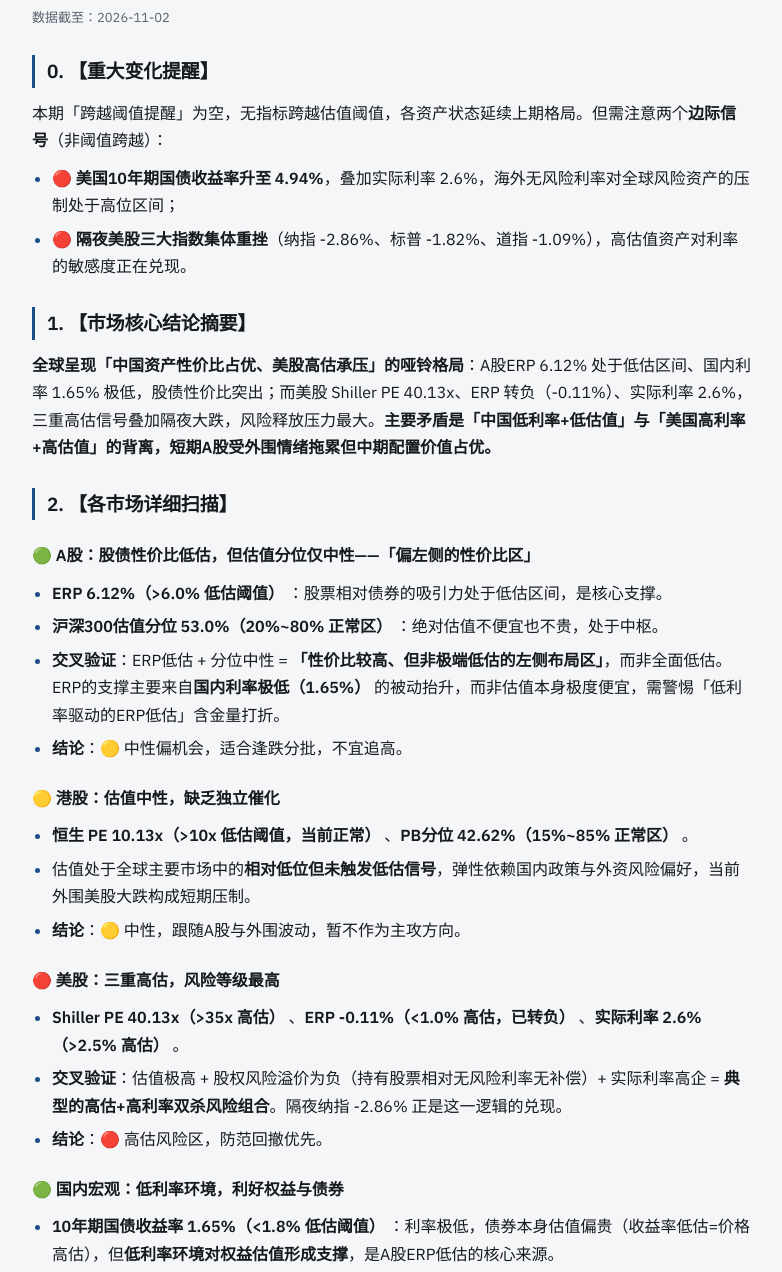
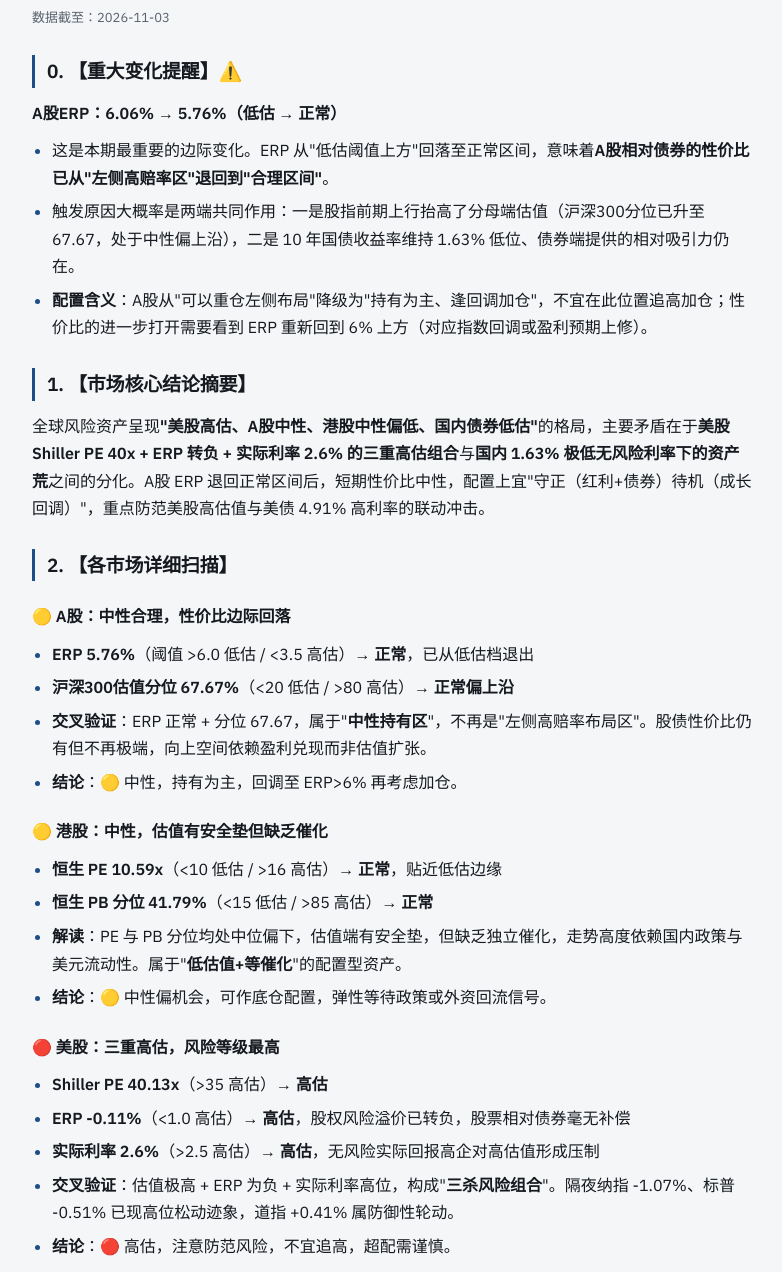
Before and after one commit to chakeo/steady-growth-reports, a plain HTML site: page index.html in a window 1280 px wide. Shown: the part 88-1360 px from the top of the page, without its empty margins (248-1030 px from the left). Drawn offline with Linux system fonts and the light colour scheme.

Commit message:
更新核心指标报告 2026-11-03

```diff
--- a/index.html
+++ b/index.html
@@ -48,32 +48,30 @@
 <header>
 <p class="eyebrow">理财智能体 · 每日宏观与配置报告</p>
 <h1>每日宏观与配置报告</h1>
-<p class="meta">数据截至：2026-11-02</p>
+<p class="meta">数据截至：2026-11-03</p>
 </header>
-<h2>0. 【重大变化提醒】</h2>
-<p>本期「跨越阈值提醒」为空，无指标跨越估值阈值，各资产状态延续上期格局。但需注意两个<strong>边际信号</strong>（非阈值跨越）：</p>
-<ul><li>🔴 <strong>美国10年期国债收益率升至 4.94%</strong>，叠加实际利率 2.6%，海外无风险利率对全球风险资产的压制处于高位区间；</li><li>🔴 <strong>隔夜美股三大指数集体重挫</strong>（纳指 -2.86%、标普 -1.82%、道指 -1.09%），高估值资产对利率的敏感度正在兑现。</li></ul>
+<h2>0. 【重大变化提醒】⚠️</h2>
+<p><strong>A股ERP：6.06% → 5.76%（低估 → 正常）</strong></p>
+<ul><li>这是本期最重要的边际变化。ERP 从"低估阈值上方"回落至正常区间，意味着<strong>A股相对债券的性价比已从"左侧高赔率区"退回到"合理区间"</strong>。</li><li>触发原因大概率是两端共同作用：一是股指前期上行抬高了分母端估值（沪深300分位已升至 67.67，处于中性偏上沿），二是 10 年国债收益率维持 1.63% 低位、债券端提供的相对吸引力仍在。</li><li><strong>配置含义</strong>：A股从"可以重仓左侧布局"降级为"持有为主、逢回调加仓"，不宜在此位置追高加仓；性价比的进一步打开需要看到 ERP 重新回到 6% 上方（对应指数回调或盈利预期上修）。</li></ul>
 <h2>1. 【市场核心结论摘要】</h2>
-<p><strong>全球呈现「中国资产性价比占优、美股高估承压」的哑铃格局</strong>：A股ERP 6.12% 处于低估区间、国内利率 1.65% 极低，股债性价比突出；而美股 Shiller PE 40.13x、ERP 转负（-0.11%）、实际利率 2.6%，三重高估信号叠加隔夜大跌，风险释放压力最大。<strong>主要矛盾是「中国低利率+低估值」与「美国高利率+高估值」的背离，短期A股受外围情绪拖累但中期配置价值占优。</strong></p>
+<p>全球风险资产呈现<strong>"美股高估、A股中性、港股中性偏低、国内债券低估"</strong>的格局，主要矛盾在于<strong>美股 Shiller PE 40x + ERP 转负 + 实际利率 2.6% 的三重高估组合</strong>与<strong>国内 1.63% 极低无风险利率下的资产荒</strong>之间的分化。A股 ERP 退回正常区间后，短期性价比中性，配置上宜"守正（红利+债券）待机（成长回调）"，重点防范美股高估值与美债 4.91% 高利率的联动冲击。</p>
 <h2>2. 【各市场详细扫描】</h2>
-<h3>🟢 A股：股债性价比低估，但估值分位仅中性——「偏左侧的性价比区」</h3>
-<ul><li><strong>ERP 6.12%（&gt;6.0% 低估阈值）</strong> ：股票相对债券的吸引力处于低估区间，是核心支撑。</li><li><strong>沪深300估值分位 53.0%（20%~80% 正常区）</strong> ：绝对估值不便宜也不贵，处于中枢。</li><li><strong>交叉验证</strong>：ERP低估 + 分位中性 = <strong>「性价比较高、但非极端低估的左侧布局区」</strong>，而非全面低估。ERP的支撑主要来自<strong>国内利率极低（1.65%）</strong> 的被动抬升，而非估值本身极度便宜，需警惕「低利率驱动的ERP低估」含金量打折。</li><li><strong>结论</strong>：🟡 中性偏机会，适合逢跌分批，不宜追高。</li></ul>
-<h3>🟡 港股：估值中性，缺乏独立催化</h3>
-<ul><li><strong>恒生 PE 10.13x（&gt;10x 低估阈值，当前正常）</strong> 、<strong>PB分位 42.62%（15%~85% 正常区）</strong> 。</li><li>估值处于全球主要市场中的<strong>相对低位但未触发低估信号</strong>，弹性依赖国内政策与外资风险偏好，当前外围美股大跌构成短期压制。</li><li><strong>结论</strong>：🟡 中性，跟随A股与外围波动，暂不作为主攻方向。</li></ul>
+<h3>🟡 A股：中性合理，性价比边际回落</h3>
+<ul><li><strong>ERP 5.76%</strong>（阈值 &gt;6.0 低估 / &lt;3.5 高估）→ <strong>正常</strong>，已从低估档退出</li><li><strong>沪深300估值分位 67.67%</strong>（&lt;20 低估 / &gt;80 高估）→ <strong>正常偏上沿</strong></li><li><strong>交叉验证</strong>：ERP 正常 + 分位 67.67，属于"<strong>中性持有区</strong>"，不再是"左侧高赔率布局区"。股债性价比仍有但不再极端，向上空间依赖盈利兑现而非估值扩张。</li><li><strong>结论</strong>：🟡 中性，持有为主，回调至 ERP&gt;6% 再考虑加仓。</li></ul>
+<h3>🟡 港股：中性，估值有安全垫但缺乏催化</h3>
+<ul><li><strong>恒生 PE 10.59x</strong>（&lt;10 低估 / &gt;16 高估）→ <strong>正常</strong>，贴近低估边缘</li><li><strong>恒生 PB 分位 41.79%</strong>（&lt;15 低估 / &gt;85 高估）→ <strong>正常</strong></li><li><strong>解读</strong>：PE 与 PB 分位均处中位偏下，估值端有安全垫，但缺乏独立催化，走势高度依赖国内政策与美元流动性。属于"<strong>低估值+等催化</strong>"的配置型资产。</li><li><strong>结论</strong>：🟡 中性偏机会，可作底仓配置，弹性等待政策或外资回流信号。</li></ul>
 <h3>🔴 美股：三重高估，风险等级最高</h3>
-<ul><li><strong>Shiller PE 40.13x（&gt;35x 高估）</strong> 、<strong>ERP -0.11%（&lt;1.0% 高估，已转负）</strong> 、<strong>实际利率 2.6%（&gt;2.5% 高估）</strong> 。</li><li><strong>交叉验证</strong>：估值极高 + 股权风险溢价为负（持有股票相对无风险利率无补偿）+ 实际利率高企 = <strong>典型的高估+高利率双杀风险组合</strong>。隔夜纳指 -2.86% 正是这一逻辑的兑现。</li><li><strong>结论</strong>：🔴 高估风险区，防范回撤优先。</li></ul>
-<h3>🟢 国内宏观：低利率环境，利好权益与债券</h3>
-<ul><li><strong>10年期国债收益率 1.65%（&lt;1.8% 低估阈值）</strong> ：利率极低，债券本身估值偏贵（收益率低估=价格高估），但<strong>低利率环境对权益估值形成支撑</strong>，是A股ERP低估的核心来源。</li><li><strong>结论</strong>：🟢 利率环境友好，但纯债追高性价比下降，股优于债。</li></ul>
-<h3>🔴 海外利率：高位压制全球风险资产</h3>
-<ul><li><strong>美国10年期国债 4.94% + 实际利率 2.6%</strong>：海外无风险利率处于高位，对高估值美股及全球风险偏好构成持续压制。</li><li><strong>结论</strong>：🔴 海外利率是当前全球风险资产的主要逆风。</li></ul>
+<ul><li><strong>Shiller PE 40.13x</strong>（&gt;35 高估）→ <strong>高估</strong></li><li><strong>ERP -0.11%</strong>（&lt;1.0 高估）→ <strong>高估</strong>，股权风险溢价已转负，股票相对债券毫无补偿</li><li><strong>实际利率 2.6%</strong>（&gt;2.5 高估）→ <strong>高估</strong>，无风险实际回报高企对高估值形成压制</li><li><strong>交叉验证</strong>：估值极高 + ERP 为负 + 实际利率高位，构成"<strong>三杀风险组合</strong>"。隔夜纳指 -1.07%、标普 -0.51% 已现高位松动迹象，道指 +0.41% 属防御性轮动。</li><li><strong>结论</strong>：🔴 高估，注意防范风险，不宜追高，超配需谨慎。</li></ul>
+<h3>🟢 国内宏观：债券低估，资产荒逻辑延续</h3>
+<ul><li><strong>10年期国债收益率 1.6343%</strong>（&lt;1.8 低估 / &gt;3.0 高估）→ <strong>低估</strong>（利率低=债券价格高，债券估值偏贵但趋势仍强）</li><li><strong>解读</strong>：极低利率环境是当前国内资产定价的核心锚。1.63% 的十债意味着<strong>债券仍是"确定性收益"来源</strong>，同时对高股息红利资产形成估值支撑（股息率相对债券的利差仍具吸引力）。</li><li><strong>结论</strong>：🟢 债券/红利仍具配置价值，是组合的"压舱石"。</li></ul>
+<h3>🔴 海外利率：高位运行，全球估值之锚偏紧</h3>
+<ul><li><strong>美国10年期国债收益率 4.91%</strong>，处于高位</li><li><strong>美国实际利率 2.6%</strong>，高于 2.5% 高估阈值</li><li><strong>解读</strong>：4.91% 的名义利率 + 2.6% 的实际利率，对全球风险资产（尤其高估值成长股）构成持续贴现压力，也是美股 ERP 转负的直接推手。<strong>海外利率是当前全球风险资产最大的"地心引力"</strong>。</li><li><strong>结论</strong>：🔴 高利率环境未缓解，压制全球估值扩张。</li></ul>
 <h2>3. 【全球宏观与无风险利率面】</h2>
-<ul><li><strong>美债</strong>：10年期 4.94%，高位运行，实际利率 2.6% 处高估区，压制估值扩张。</li><li><strong>中美利差</strong>：中国 1.65% vs 美国 4.94%，<strong>利差倒挂约 329bp</strong>，对人民币资产构成一定外部约束，但 USD/CNY 6.655 汇率相对稳定，压力可控。</li><li><strong>汇率</strong>：USD/CNY 6.655，人民币汇率平稳，未出现明显贬值压力，对A股外资情绪偏中性。</li><li><strong>黄金/大宗</strong>：XAU/USD $3909.24（+0.84%），低于基准 $4000 但远离 $3600/$3500 预警线，评估正常；避险需求温和，未触发风险警报。上期所仓单变动数据本期公布值为 nan（前值白银 6619 千克、铜 -348 吨、原油 0 桶、黄金 0 千克），<strong>本期仓单数据未更新，置信度下降，暂不作方向性解读</strong>。</li><li><strong>海外市场</strong>：道指 -1.09%、标普 -1.82%、纳指 -2.86%，<strong>科技成长领跌</strong>，高估值资产对高利率的敏感度集中释放，对A股科技/成长板块构成情绪传导压力。</li></ul>
+<ul><li><strong>美债</strong>：10Y 4.91% 高位，实际利率 2.6%，全球贴现率偏紧，是美股高估值的核心压制项。</li><li><strong>汇率</strong>：USD/CNY 6.6631~6.6633，人民币汇率平稳，对 A 股/港股外资情绪暂不构成额外扰动。</li><li><strong>黄金/大宗</strong>：XAU/USD $3952.73（+0.16%），逼近 $4000 基准但未破位，评估正常；SPDR 黄金持仓单日 -1.14 吨（前值 +0.57），小幅流出，避险情绪边际降温；白银 iShares 持仓 +113.71 吨、COMEX 白银库存续降，工业属性支撑强于黄金。</li><li><strong>海外市场</strong>：道指 +0.41% / 标普 -0.51% / 纳指 -1.07%，<strong>科技成长领跌、价值防御占优</strong>，与"高利率压制高估值"逻辑一致，风格上利好低估值、高股息方向。</li></ul>
 <h2>4. 【A股微观情绪与资金面】</h2>
-<ul><li><strong>赚钱效应</strong>：上涨 2157 vs 下跌 2856，跌多涨少；涨停 33（真实 24）vs 跌停 13（真实 4），<strong>赚钱效应偏弱、结构性分化</strong>，活跃度 41.30% 处中性偏低。</li><li><strong>成交额</strong>：两市总成交 16877 亿元（沪 7657 + 深 9220），<strong>量能尚可但未放量</strong>，属存量博弈格局。</li><li><strong>资金动向</strong>：上一交易日主力净流入 <strong>-396.66 亿元（净占比 -2.37%）</strong> ，主力资金明显流出，与隔夜美股大跌形成共振，短期情绪承压。</li><li><strong>板块轮动</strong>：领涨<strong>白酒(+5.27%)、医疗服务(+1.56%)、港口航运(+1.44%)</strong> ——防御+消费属性占优；领跌<strong>影视院线(-7.34%)、游戏(-6.36%)、文化传媒(-6.20%)</strong> ——传媒成长赛道大幅杀跌，<strong>风格明显向低估值防御切换</strong>。</li><li><strong>北向口径说明</strong>：北向「成交净买额」盘中披露自 2024-08 起已停止，属正常口径，本期不构成数据缺失，仅以沪深股通涨跌结构辅助判断，对结论置信度无影响。</li><li><strong>综合</strong>：🔴 短期情绪偏弱，主力流出+外围拖累，<strong>防御风格占优，成长承压</strong>。</li></ul>
+<ul><li><strong>赚钱效应</strong>：上涨 2640 / 下跌 2373，涨停 33（真实涨停 21）、跌停 3（真实跌停 0），活跃度 50.54%。<strong>多头略占优、无恐慌盘</strong>，情绪中性偏暖。</li><li><strong>成交额</strong>：两市 17951.88 亿元（沪 8484.75 亿 + 深 9467.13 亿），量能维持万亿以上高位，<strong>流动性充裕</strong>，支撑结构性行情。</li><li><strong>资金动向</strong>：主力净流入 117.43 亿元（净占比 0.66%），<strong>温和净流入</strong>，属健康状态，非情绪过热。</li><li><strong>板块轮动</strong>：领涨影视院线(9.35%)、游戏(8.91%)、文化传媒(8.31%)——<strong>传媒/游戏主题爆发</strong>，属高弹性题材轮动；领跌煤炭(-0.35%)、银行(-0.84%)、贵金属(-1.45%)——<strong>红利防御与避险资产回调</strong>，与黄金持仓流出、风险偏好边际回升相互印证。</li><li><strong>解读</strong>：情绪面"量能够、资金温、题材活"，但领涨集中在传媒游戏这类<strong>高波动主题</strong>，说明当前是<strong>结构性做多、而非全面普涨</strong>，需警惕题材快速轮动后的回撤。</li></ul>
 <h2>5. 【资产配置行动建议】</h2>
-<p><strong>总体定调：A股「左侧分批」、美股「防范风险」、港股「观望」、债券「降久期」。</strong></p>
-<div class="table-wrap"><table><thead><tr><th>资产</th><th>状态</th><th>操作建议</th></tr></thead><tbody><tr><td>A股</td><td>🟢 性价比区</td><td><strong>左侧分批加仓</strong>（非一次性）</td></tr><tr><td>港股</td><td>🟡 中性</td><td>保持观望，跟随A股</td></tr><tr><td>美股</td><td>🔴 高估</td><td><strong>注意防范风险，减仓/对冲</strong></td></tr><tr><td>国内债</td><td>🟢 低利率</td><td>降久期，股优于债</td></tr><tr><td>海外利率</td><td>🔴 高位</td><td>规避高估值成长敞口</td></tr></tbody></table></div>
-<p><strong>具体仓位与风险建议：</strong></p>
-<ol><li><strong>A股采用「金字塔式左侧分批」</strong> ：鉴于ERP低估但估值分位仅中性（53%），建议以<strong>3~4批、每批不超过计划仓位1/3</strong>的方式逢跌布局，优先配置<strong>低估值防御方向（消费/白酒、医药、红利）</strong> ，规避高位传媒成长赛道；单一股指仓位建议控制在权益总仓位的 <strong>50%~60%</strong>，保留子弹应对二次探底。</li><li><strong>美股及全球成长敞口主动降风险</strong>：Shiller PE 40x + ERP转负 + 实际利率2.6% 三重高估，隔夜纳指 -2.86% 已示警，建议<strong>降低美股/科技成长敞口，或用黄金（$3909，评估正常）做部分对冲</strong>；同时关注美债 4.94% 高位若继续上行对全球风险资产的二次冲击，作为A股加仓节奏的<strong>外部观察哨</strong>。</li></ol>
-<blockquote><p>⚠️ 风险提示：本期上期所仓单数据公布值为 nan（未更新），相关大宗方向判断置信度下降；A股情绪数据为盘中 09:50 快照，全天资金流向可能变化，建议收盘后复核主力净流入与成交额再确认加仓节奏。</p></blockquote>
+<p><strong>总体定调：🟡 保持中性仓位，守正待机，重点防范美股高估风险。</strong></p>
+<ol><li><strong>A股——持有为主，不追高，回调加仓</strong>：ERP 退回 5.76% 正常区间，性价比中性。建议维持中性仓位（如权益中枢 50%~60%），<strong>指数回调使 ERP 重回 6% 上方时再加仓</strong>；结构上"红利底仓 + 传媒/游戏等主题弹性仓"哑铃配置，主题仓设好止盈纪律，避免追高轮动板块。</li><li><strong>防范美股高估联动风险</strong>：Shiller PE 40x + ERP 转负 + 实际利率 2.6%，美股风险等级最高。<strong>建议美股仓位控制在低配或标配下沿</strong>，纳指科技敞口适度对冲；若美债 10Y 进一步上破 5%，需警惕全球风险资产共振回调对 A股/港股的传导。</li><li><strong>债券/红利作压舱石</strong>：国内十债 1.63% 低估、资产荒逻辑延续，<strong>债券与高股息红利仍是组合稳定器</strong>，可维持底仓配置，对冲权益波动。</li></ol>
+<blockquote><p>风险提示：本报告基于给定估值与情绪数据做交叉分析，不构成投资建议；市场有风险，仓位管理需结合自身风险承受能力。</p></blockquote>
 </div>
```
